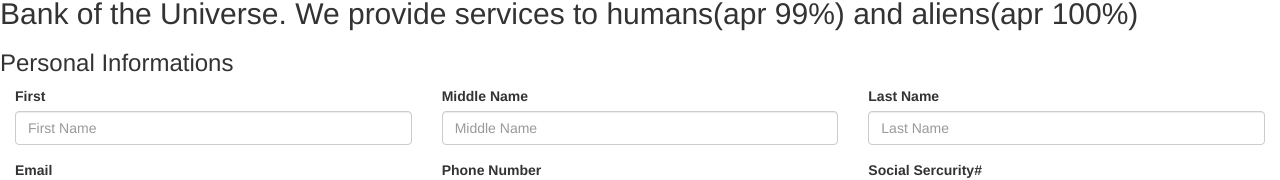
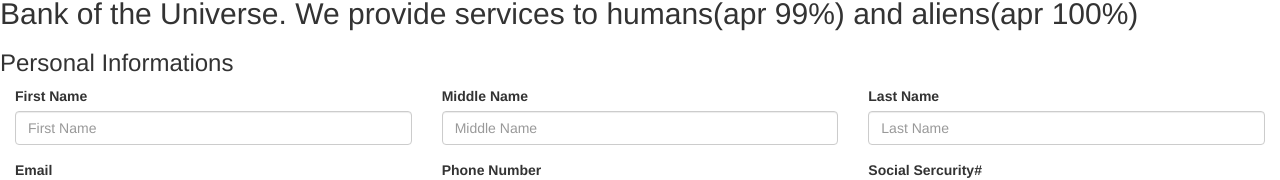
Before and after one commit to kebatbai899/bankproject, an Angular app: page /applycredit in a window 1280 px wide. Shown: the part 158-338 px from the top of the page. Built offline with nearby package versions, Linux system fonts and the light colour scheme.

Commit message:
third commit

```diff
--- a/src/app/applycreditcomp/applycreditcomp.component.html
+++ b/src/app/applycreditcomp/applycreditcomp.component.html
@@ -4,7 +4,7 @@
     <div class="form-row">
         <h3>Personal Informations</h3>
         <div class="form-group col-md-4">
-            <label for="firstName">First </label>
+            <label for="firstName">First Name</label>
             <input type="text" class="form-control" name="firstName" id="firstName" placeholder="First Name">
         </div>
         <div class="form-group col-md-4">
```
